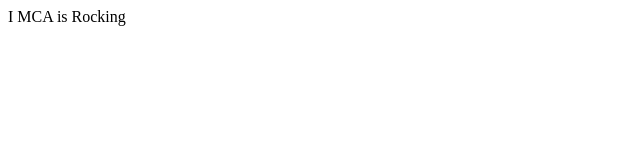
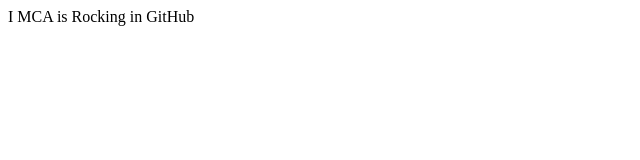
Before and after one commit to prabukiwi1/WebStack, a plain HTML site: page index.html in a window 1280 px wide. Shown: the full height of the page, 0-640 px from the left. Drawn offline with Linux system fonts and the light colour scheme.

Commit message:
Second Version

```diff
--- a/index.html
+++ b/index.html
@@ -4,6 +4,6 @@
 	<title>My WebStack Development Class</title>
 </head>
 <body>
-I MCA is Rocking
+I MCA is Rocking in GitHub
 </body>
 </html>
```
